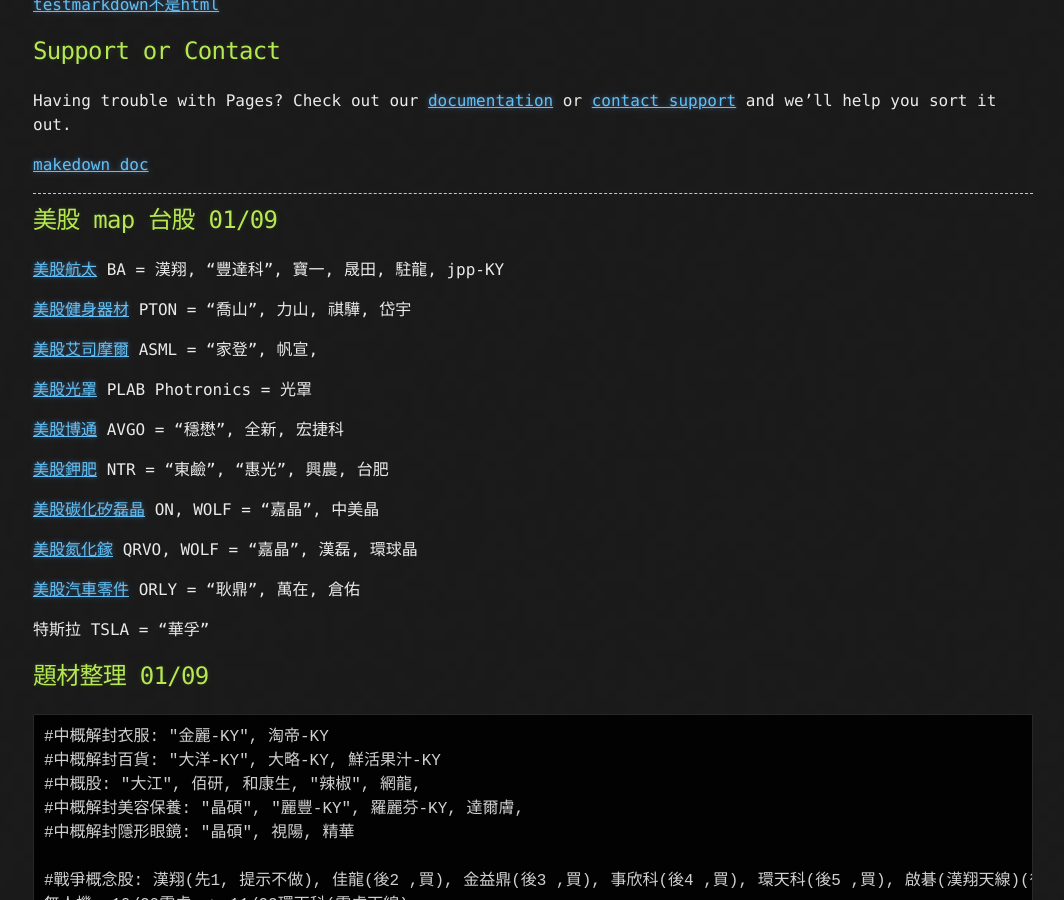
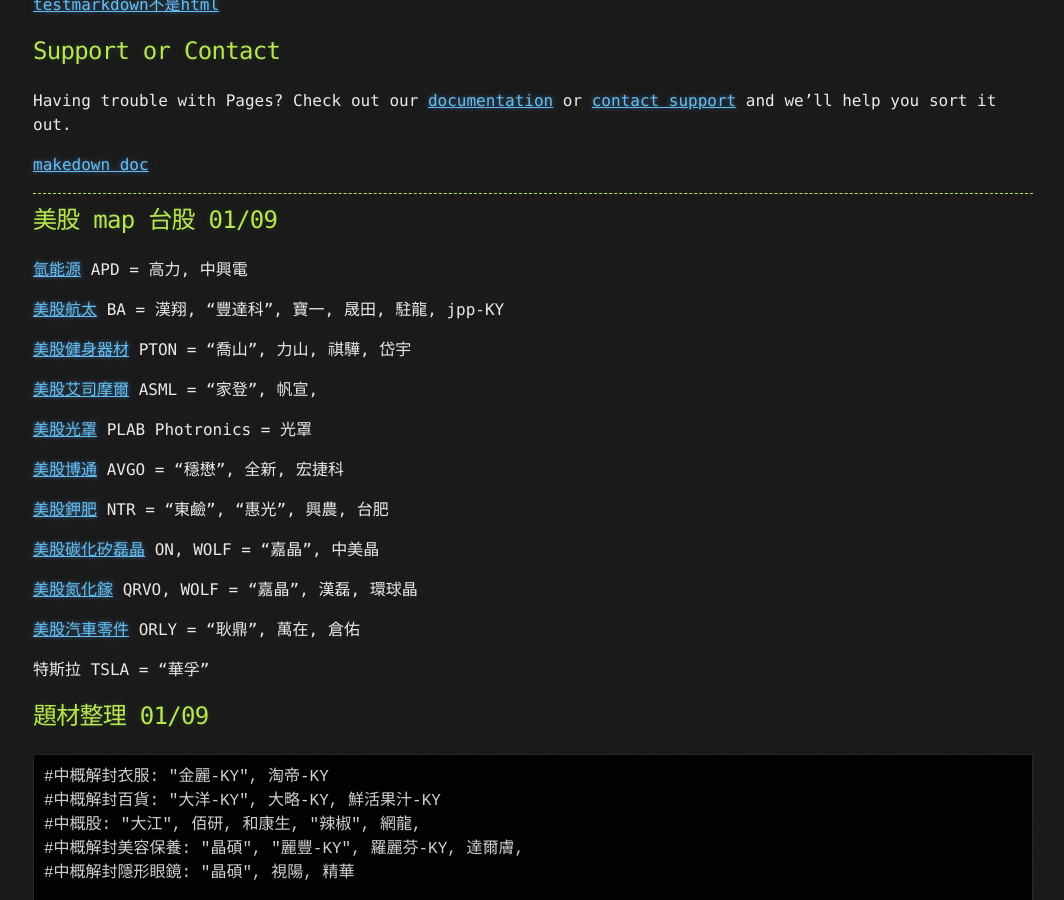
Before and after one commit to lepg5487/Stock_God, a Jekyll site: the page built from index.md, in a window 1280 px wide and 900 px high, scrolled down 75877 px. Shown: the whole window, without its empty margins (107-1171 px from the left). Built offline with Jekyll 4.4.1, drawn with Linux system fonts in a browser that asks for light colours; our own code applies the rules of GitHub Pages for plain Markdown files.

Commit message:
Update index.md

```diff
--- a/index.md
+++ b/index.md
@@ -3063,6 +3063,8 @@
 
 ---
 ## 美股 map 台股 01/09
+[氫能源](https://statementdog.com/tags/1253) APD = 高力, 中興電
+
 [美股航太](https://statementdog.com/tags/1269) BA = 漢翔, "豐達科", 寶一, 晟田, 駐龍, jpp-KY
 
 [美股健身器材](https://statementdog.com/tags/916) PTON = "喬山", 力山, 祺驊, 岱宇
```
